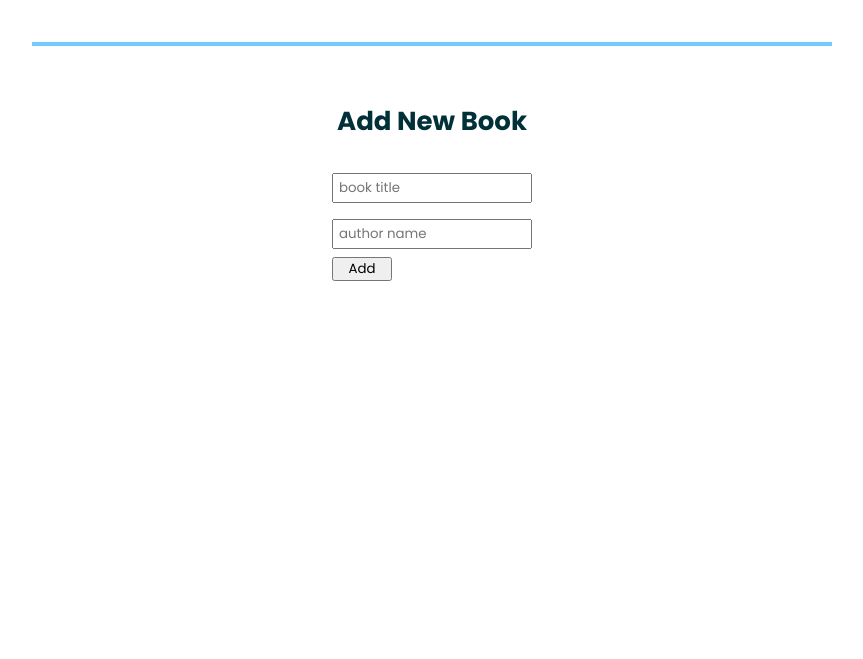
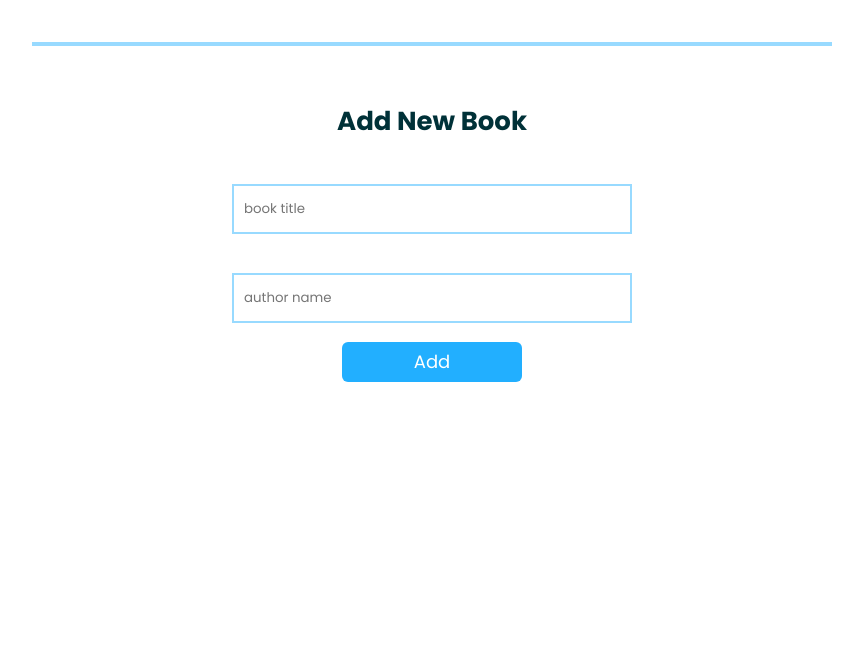
Before and after one commit to omarbabou/awesome-book, a website: page index.html in a window 1280 px wide. Shown: the part 141-800 px from the top of the page, without its empty margins (208-1071 px from the left). Drawn offline with Linux system fonts and the light colour scheme.

Commit message:
Change the container color

```diff
--- a/css/style.css
+++ b/css/style.css
@@ -8,10 +8,10 @@
 
 :root {
   --primary-color: #fff;
-  --primary-color-alt: #9adaff;
+  --primary-color-alt: #22afff;
   --secondary-color: #d2efff;
   --secondary-color-alt: #cdedff;
-  --container-color: #22afff;
+  --container-color: #5dc5ff;
 }
 
 body {
@@ -44,7 +44,7 @@ h2 {
 .displayBook {
   width: 800px;
   margin: 3.5rem auto;
-  border: 2px solid #70ccff;
+  border: 2px solid #98daff;
 }
 
 .bookItem {
@@ -93,16 +93,25 @@ h2 {
 form {
   display: flex;
   flex-direction: column;
-  justify-content: space-around;
-  width: 200px;
+  justify-content: center;
+  align-items: center;
 }
 
-form input {
-  margin: 0.5rem 0;
-  height: 30px;
-  padding: 5px;
+input {
+  margin: 1.2rem;
+  width: 400px;
+  height: 50px;
+  padding: 10px;
+  border: 2px solid #98daff;
+  outline: none;
 }
 
 #button {
-  width: 60px;
+  width: 180px;
+  height: 40px;
+  border: none;
+  color: var(--primary-color);
+  background-color: var(--primary-color-alt);
+  font-size: 18px;
+  border-radius: 6px;
 }
```
